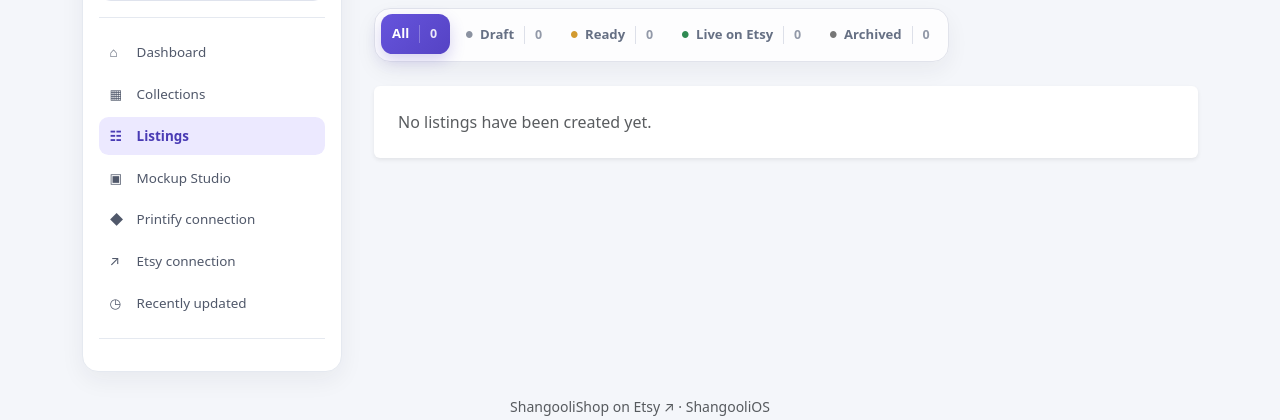
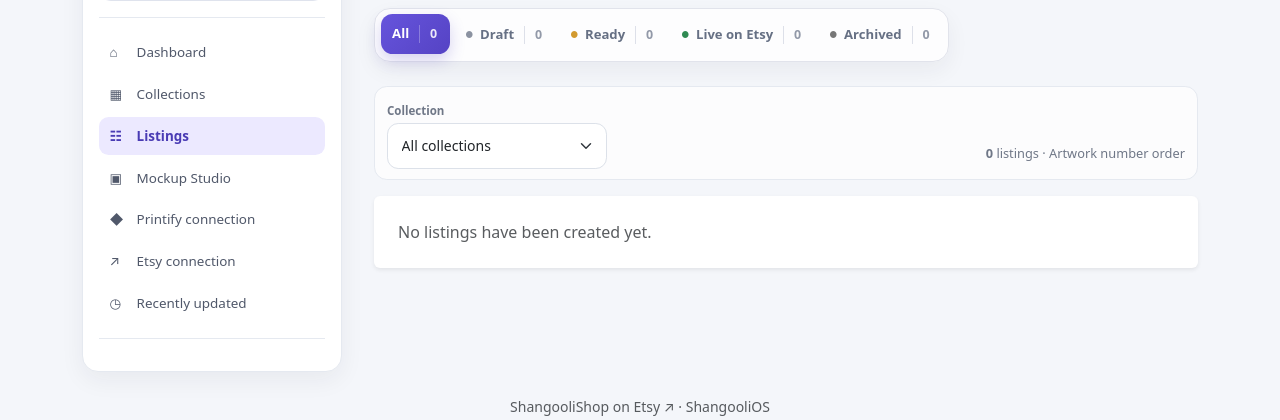
Before and after one commit to kamyar739/ShangooliOS, a FastAPI app: page /listings in a window 1280 px wide. Shown: the part 146-566 px from the top of the page. Run offline with FastAPI, Linux system fonts and the light colour scheme; data that the repository does not hold is empty; parts of the project's set-up code (start-up, migrations or seed data) failed here and were passed over; some libraries are stand-ins or nearby versions.

Commit message:
Improve listings filtering and ordering

```diff
--- a/web/app.py
+++ b/web/app.py
@@ -42,6 +42,7 @@ from web.db import (
     get_artwork_listing_content,
     get_artwork_production,
     get_collection,
+    get_collections,
     get_dashboard,
     get_listing,
     get_listing_readiness,
@@ -675,15 +676,23 @@ def listings_page(
     request: Request,
     listing_status: str = Query("", alias="status"),
     listing_view: str = Query("", alias="view"),
+    collection_code: str = Query("", alias="collection"),
 ):
     normalized_status = listing_status.strip().lower()
     normalized_view = listing_view.strip().lower()
+    normalized_collection = collection_code.strip().upper()
     if normalized_view not in ("", "ready", "attention"):
         raise HTTPException(status_code=400, detail="Invalid listing view")
     if normalized_status and normalized_view:
         raise HTTPException(status_code=400, detail="Choose a status or readiness view, not both")
-    try:
-        listing_rows = list_listings(normalized_status or None)
+    collections = list(get_collections())
+    collection_codes = {item["code"] for item in collections}
+    if normalized_collection and normalized_collection not in collection_codes:
+        raise HTTPException(status_code=400, detail="Invalid collection filter")
+    try:
+        listing_rows = list_listings(
+            normalized_status or None, normalized_collection or None
+        )
     except ValueError as error:
         raise HTTPException(status_code=400, detail=str(error)) from error
     listings = []
@@ -709,6 +718,8 @@ def listings_page(
             "listings": listings,
             "active_status": normalized_status,
             "active_view": normalized_view,
+            "active_collection": normalized_collection,
+            "collections": collections,
             "statuses": ("draft", "ready", "published", "archived"),
             "status_counts": get_listing_status_counts(),
         },
--- a/web/db.py
+++ b/web/db.py
@@ -1768,8 +1768,9 @@ def get_print_master_certification(artwork_code):
 LISTING_STATUSES = ("draft", "ready", "published", "archived")
 
 
-def list_listings(status=None):
+def list_listings(status=None, collection_code=None):
     normalized_status = (status or "").strip().lower()
+    normalized_collection = (collection_code or "").strip().upper()
     if normalized_status and normalized_status not in LISTING_STATUSES:
         raise ValueError("Invalid listing status")
 
@@ -1782,25 +1783,34 @@ def list_listings(status=None):
                l.etsy_inventory_quantity, l.etsy_inventory_restore_quantity,
                l.etsy_inventory_updated_at,
                l.etsy_paused_at,
-               a.artwork_code, a.public_title,
+               a.artwork_code, a.public_title, a.sequence_number,
                EXISTS (
                    SELECT 1 FROM artwork_files AS source_file
                    WHERE source_file.artwork_id = a.id
                      AND source_file.role = 'source'
                ) AS has_source_image,
-               c.name AS collection_name
+               c.code AS collection_code, c.name AS collection_name
         FROM listings AS l
         JOIN artworks AS a ON a.id = l.artwork_id
         JOIN collections AS c ON c.id = a.collection_id
     """
-    params = ()
+    clauses = []
+    params = []
     if normalized_status:
-        query += " WHERE l.status = ?"
-        params = (normalized_status,)
-    query += " ORDER BY l.updated_at DESC, l.id DESC"
-
-    with get_connection() as conn:
-        return conn.execute(query, params).fetchall()
+        clauses.append("l.status = ?")
+        params.append(normalized_status)
+    if normalized_collection:
+        clauses.append("c.code = ?")
+        params.append(normalized_collection)
+    if clauses:
+        query += " WHERE " + " AND ".join(clauses)
+    query += (
+        " ORDER BY c.display_order IS NULL, c.display_order, c.code, "
+        "a.sequence_number, l.id"
+    )
+
+    with get_connection() as conn:
+        return conn.execute(query, tuple(params)).fetchall()
 
 
 def get_listing_status_counts():
--- a/web/static/style.css
+++ b/web/static/style.css
@@ -2019,6 +2019,35 @@ body.is-waiting {
     outline-offset: 2px;
 }
 
+.listing-collection-toolbar {
+    align-items: end;
+    background: rgba(255, 255, 255, 0.72);
+    border: 1px solid var(--border);
+    border-radius: 0.8rem;
+    display: flex;
+    gap: 1rem;
+    justify-content: space-between;
+    padding: 0.65rem 0.75rem;
+}
+
+.listing-collection-toolbar .form-label {
+    color: var(--muted);
+    font-size: 0.72rem;
+    font-weight: 750;
+    margin-bottom: 0.2rem;
+}
+
+.listing-collection-toolbar .form-select {
+    min-width: 220px;
+}
+
+.listing-result-summary {
+    color: var(--muted);
+    font-size: 0.8rem;
+    padding-bottom: 0.35rem;
+    white-space: nowrap;
+}
+
 .collection-status-live { background: #dff3e7; color: #247244; text-transform: none; }
 .collection-status-ready { background: #fff3ca; color: #856404; }
 .collection-status-production { background: #efe8ff; color: #6542a6; }
@@ -2034,6 +2063,24 @@ body.is-waiting {
 .listing-card-grid {
     display: grid;
     gap: 0.65rem;
+}
+
+.listing-collection-divider {
+    align-items: baseline;
+    display: flex;
+    gap: 0.55rem;
+    padding: 0.55rem 0.2rem 0.05rem;
+}
+
+.listing-collection-divider span {
+    color: var(--brand);
+    font-size: 0.68rem;
+    font-weight: 850;
+    letter-spacing: 0.1em;
+}
+
+.listing-collection-divider strong {
+    font-size: 0.9rem;
 }
 
 .listing-summary-card {
@@ -2208,6 +2255,20 @@ body.is-waiting {
 @media (max-width: 1200px) {
     .listing-summary-card { grid-template-columns: minmax(240px, 1fr) 90px minmax(140px, 0.7fr); }
     .listing-summary-actions { grid-column: 1 / -1; justify-content: flex-start; }
+}
+
+@media (max-width: 768px) {
+    .listing-collection-toolbar {
+        align-items: stretch;
+        flex-direction: column;
+    }
+
+    .listing-collection-toolbar .form-select {
+        min-width: 0;
+        width: 100%;
+    }
+
+    .listing-result-summary { white-space: normal; }
 }
 
 .listing-status-draft {
--- a/web/templates/base.html
+++ b/web/templates/base.html
@@ -12,7 +12,7 @@
         rel="stylesheet"
     >
     <link
-        href="{{ url_for('static', path='style.css') }}?v=20260721-workflow-state-1"
+        href="{{ url_for('static', path='style.css') }}?v=20260721-listing-filters-1"
         rel="stylesheet"
     >
 </head>
--- a/web/templates/listings.html
+++ b/web/templates/listings.html
@@ -26,19 +26,31 @@
 {% endif %}
 
 <div class="listing-filter-bar mb-4">
-    <a class="listing-filter filter-all {% if not active_status and not active_view %}active{% endif %}" href="/listings">
+    <a class="listing-filter filter-all {% if not active_status and not active_view %}active{% endif %}" href="/listings{% if active_collection %}?collection={{ active_collection }}{% endif %}">
         <span class="filter-dot">●</span><strong>All</strong><span class="filter-count">{{ status_counts['all'] }}</span>
     </a>
     {% for value in statuses %}
-    <a class="listing-filter filter-{{ value }} {% if active_status == value %}active{% endif %}" href="/listings?status={{ value }}">
+    <a class="listing-filter filter-{{ value }} {% if active_status == value %}active{% endif %}" href="/listings?status={{ value }}{% if active_collection %}&collection={{ active_collection }}{% endif %}">
         <span class="filter-dot">●</span><strong>{% if value == 'published' %}Live on Etsy{% else %}{{ value|title }}{% endif %}</strong><span class="filter-count">{{ status_counts[value] }}</span>
     </a>
     {% endfor %}
 </div>
 
+<div class="listing-collection-toolbar mb-3">
+  <form method="get" action="/listings" class="d-flex align-items-end gap-2 flex-wrap">
+    {% if active_status %}<input type="hidden" name="status" value="{{ active_status }}">{% endif %}
+    {% if active_view %}<input type="hidden" name="view" value="{{ active_view }}">{% endif %}
+    <div><label class="form-label" for="listing-collection-filter">Collection</label><select class="form-select form-select-sm" id="listing-collection-filter" name="collection" onchange="this.form.submit()"><option value="">All collections</option>{% for collection in collections %}<option value="{{ collection['code'] }}"{% if active_collection == collection['code'] %} selected{% endif %}>{{ collection['name'] }}</option>{% endfor %}</select></div>
+    {% if active_collection %}<a class="btn btn-sm btn-outline-secondary" href="/listings{% if active_status %}?status={{ active_status }}{% elif active_view %}?view={{ active_view }}{% endif %}">Clear collection</a>{% endif %}
+  </form>
+  <div class="listing-result-summary"><strong>{{ listings|length }}</strong> listing{% if listings|length != 1 %}s{% endif %}{% if active_collection %} in {{ active_collection }}{% endif %} · Artwork number order</div>
+</div>
+
 <div class="listing-card-grid">
 {% if listings %}
+{% set grouping = namespace(collection='') %}
 {% for item in listings %}
+{% if item['collection_code'] != grouping.collection %}{% set grouping.collection = item['collection_code'] %}<div class="listing-collection-divider"><span>{{ item['collection_code'] }}</span><strong>{{ item['collection_name'] }}</strong></div>{% endif %}
 <article class="listing-summary-card">
   <div class="listing-summary-main">
     <a class="listing-summary-thumb" href="/artworks/{{ item['artwork_code'] }}" aria-label="Open {{ item['public_title'] }} artwork">
@@ -86,7 +98,7 @@
 {% endfor %}
 {% else %}
 <div class="card border-0 shadow-sm p-4 text-muted">
-    {% if active_view == 'attention' %}Nothing currently needs attention.{% elif active_view == 'ready' %}No complete listings are waiting to publish.{% elif active_status %}No {{ active_status }} listings.{% else %}No listings have been created yet.{% endif %}
+    {% if active_collection %}No listings match this collection and status combination. <a href="/listings">Clear filters</a>.{% elif active_view == 'attention' %}Nothing currently needs attention.{% elif active_view == 'ready' %}No complete listings are waiting to publish.{% elif active_status %}No {{ active_status }} listings.{% else %}No listings have been created yet.{% endif %}
 </div>
 {% endif %}
 </div>
```
Also changed, not shown: tests/test_listings.py (+50 -0 lines).
